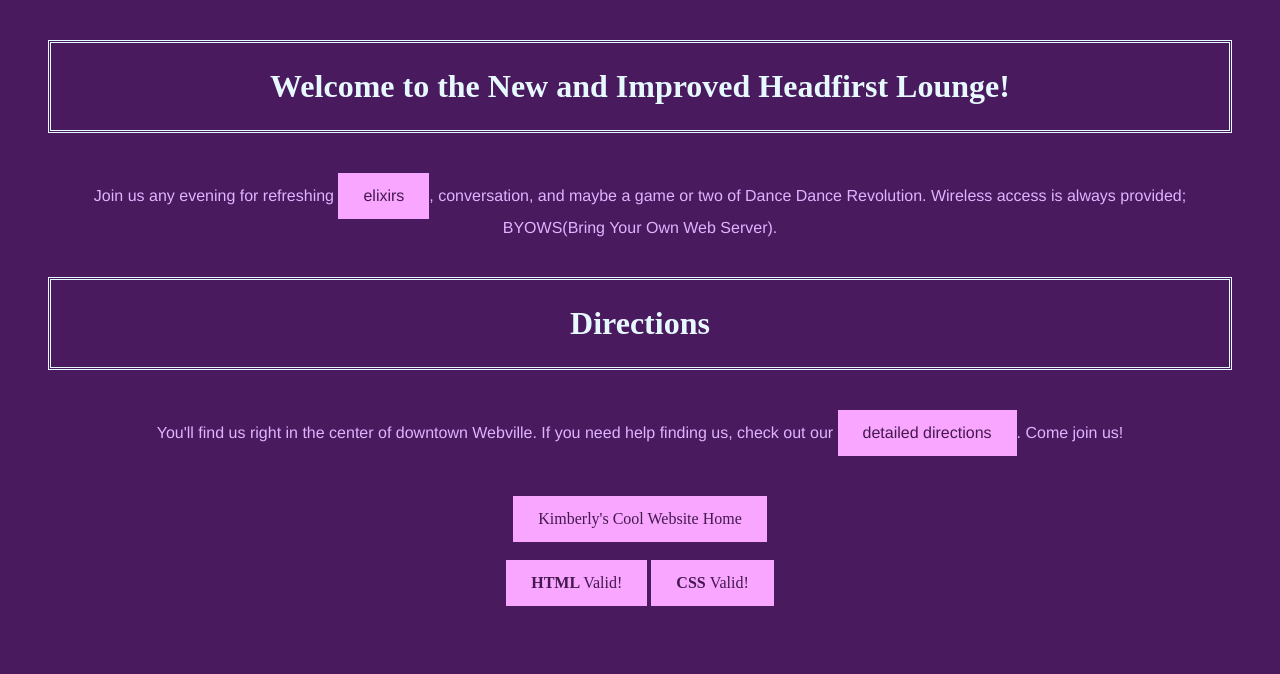
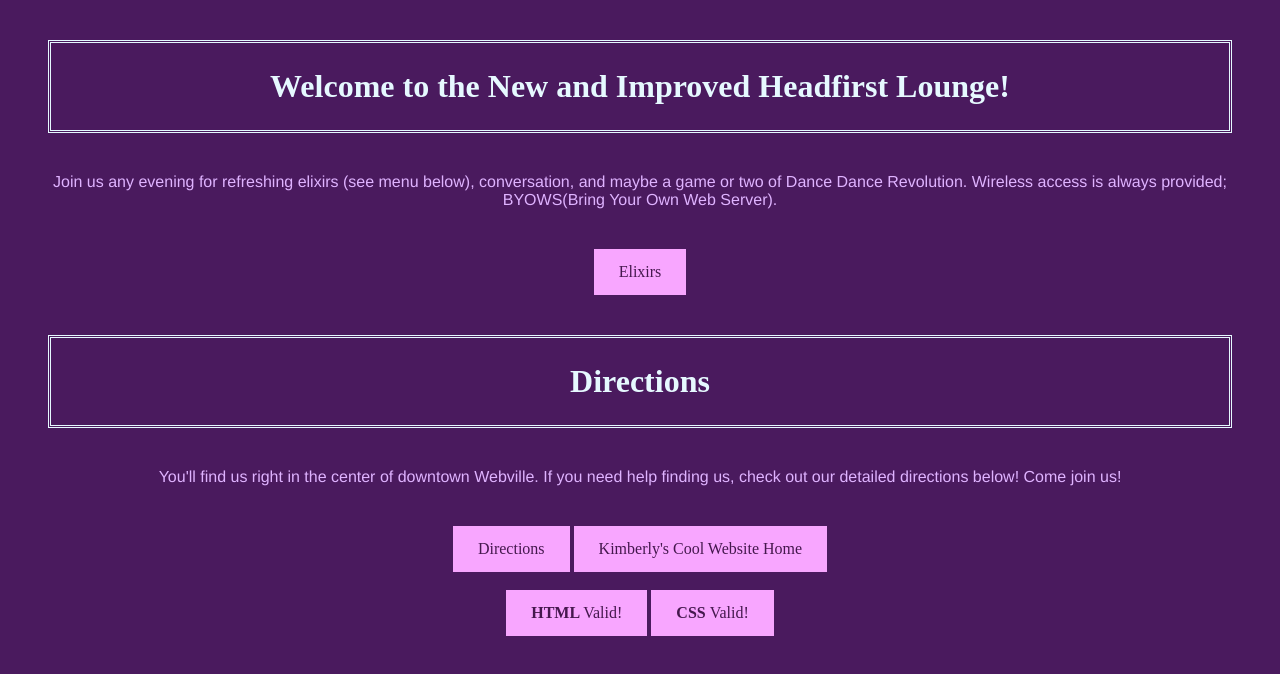
Before and after one commit to klovo/website, a plain HTML site: page lounge.html in a window 1280 px wide. Drawn offline with Linux system fonts and the light colour scheme.

Commit message:
fixed links on lounge page

```diff
--- a/lounge.html
+++ b/lounge.html
@@ -54,9 +54,11 @@ a:hover, a:active {
     </head>
     <body>
         <h1>Welcome to the New and Improved Headfirst Lounge!</h1>
-        <p>Join us any evening for refreshing <a href="elixirs.html">elixirs</a>, conversation, and maybe a game or two of Dance Dance Revolution. Wireless access is always provided; BYOWS(Bring Your Own Web Server).</p>
+        <p>Join us any evening for refreshing elixirs (see menu below), conversation, and maybe a game or two of Dance Dance Revolution. Wireless access is always provided; BYOWS(Bring Your Own Web Server).</p>
+        <a href="elixirs.html">Elixirs</a>
         <h1>Directions</h1>
-        <p>You'll find us right in the center of downtown Webville. If you need help finding us, check out our <a href="directions.html">detailed directions</a>. Come join us!</p>
+        <p>You'll find us right in the center of downtown Webville. If you need help finding us, check out our detailed directions below! Come join us!</p>
+        <a href="directions.html">Directions</a>
         <a href="index.html">Kimberly's Cool Website Home</a>
 
         <footer>
```
